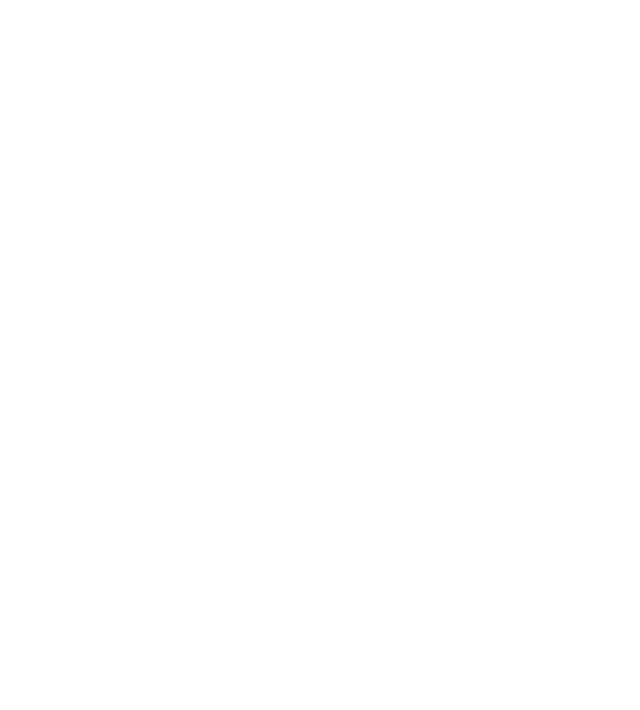
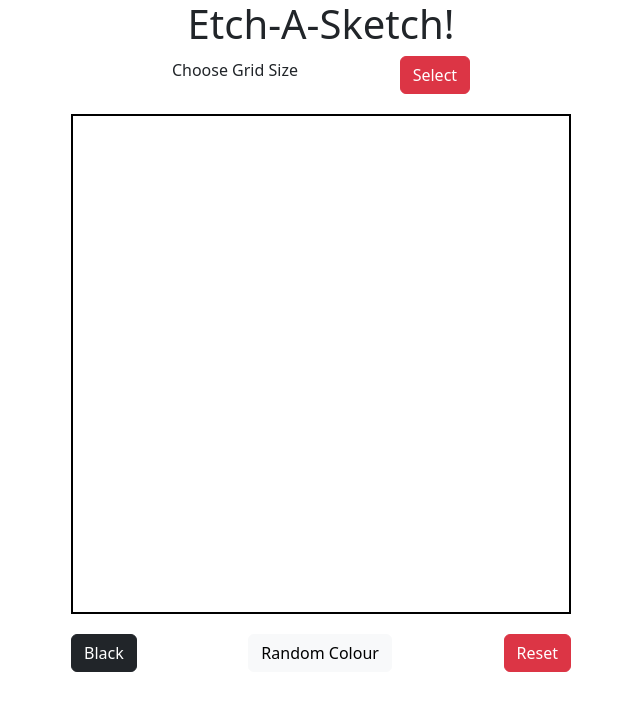
Before and after one commit to 1Heyzeus/etch-a-sketch, a plain HTML site: page index.html in a window 1280 px wide. Shown: the whole page, without its empty margins (319-959 px from the left). Drawn offline with nearby package versions, Linux system fonts and the light colour scheme.

Commit message:
Reformat index

```diff
--- a/index.html
+++ b/index.html
@@ -4,9 +4,22 @@
     <meta charset="UTF-8">
     <meta name="viewport" content="width=device-width, initial-scale=1.0">
     <title>Etch-A-Sketch!</title>
-    <link ref="stylesheet" src="style.css">
+    <link rel="stylesheet" type="text/css" href="style.css">
+    <link href="https://cdn.jsdelivr.net/npm/bootstrap@5.3.2/dist/css/bootstrap.min.css" rel="stylesheet" integrity="sha384-T3c6CoIi6uLrA9TneNEoa7RxnatzjcDSCmG1MXxSR1GAsXEV/Dwwykc2MPK8M2HN" crossorigin="anonymous">
 </head>
 <body>
+    <h1>Etch-A-Sketch!</h1>
+    <div class="header">
+        <h6>Choose Grid Size</h6>
+        <button id="select" class="btn btn-danger">Select</button>
+    </div>
+    <div class="gameGrid"></div>
+    <div class="footer">
+        <button id="Black" class="btn btn-dark">Black</button>
+        <button id="Random" class="btn btn-light">Random Colour</button>
+        <button id="Reset" class="btn btn-danger">Reset</button>
+    </div>
 
+    <script src="script.js"></script>
 </body>
 </html>
```
